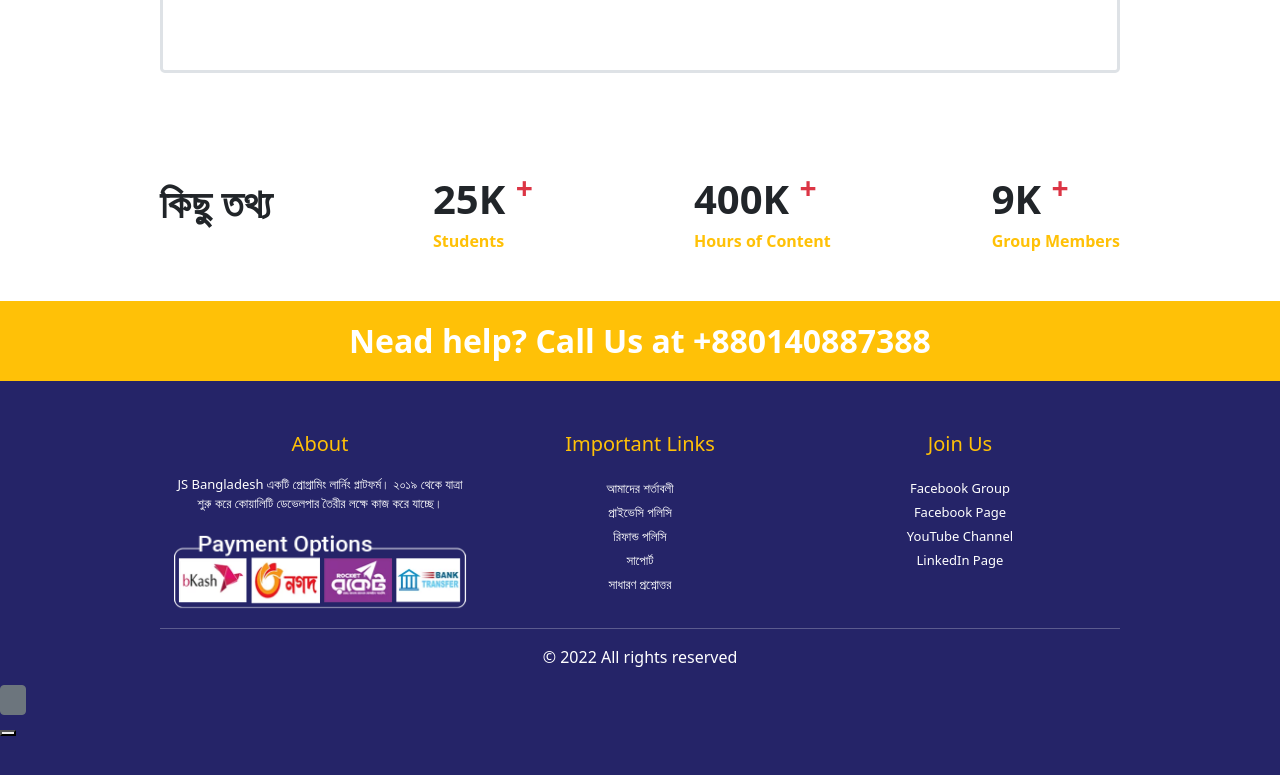
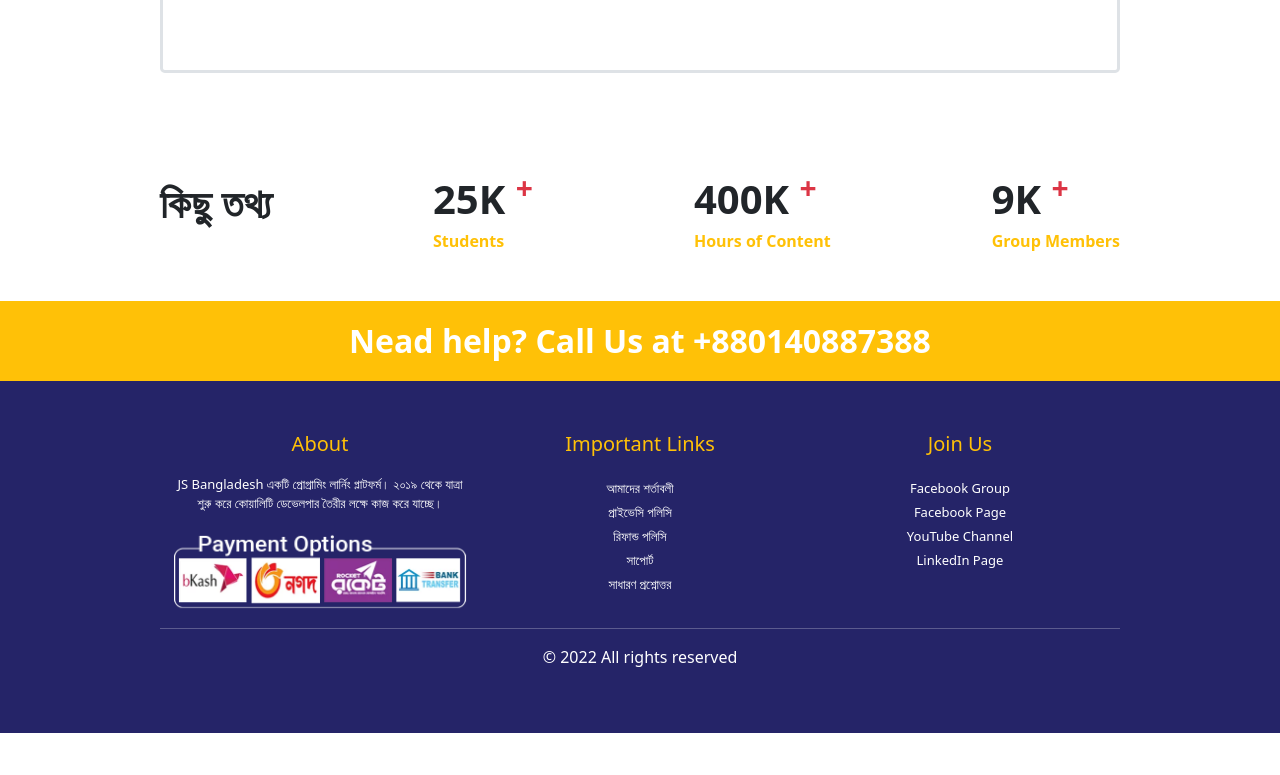
Before and after one commit to sujonaust2008/JS-Bangla, a plain HTML site: page index.html in a window 1280 px wide. Shown: the part 2852-3627 px from the top of the page. After the commit the page ends 3585 px from the top, so only its background shows below. Drawn offline with nearby package versions, Linux system fonts and the light colour scheme.

Commit message:
last commit

```diff
--- a/index.html
+++ b/index.html
@@ -285,14 +285,7 @@
             <hr class="text-white mt-3">
             <p class="text-center text-white">&copy; 2022 All rights reserved</p>
         </div>
-        <button type="button" class="btn btn-secondary" data-bs-container="body" data-bs-toggle="popover" data-bs-placement="top" data-bs-content="Top popover">
-            <div>
-                <p class="rounded-circle"></p>
-            </div>
-        </button>
-        <div>
-            <button></button>
-        </div>
+
     </footer>
 
 
```
